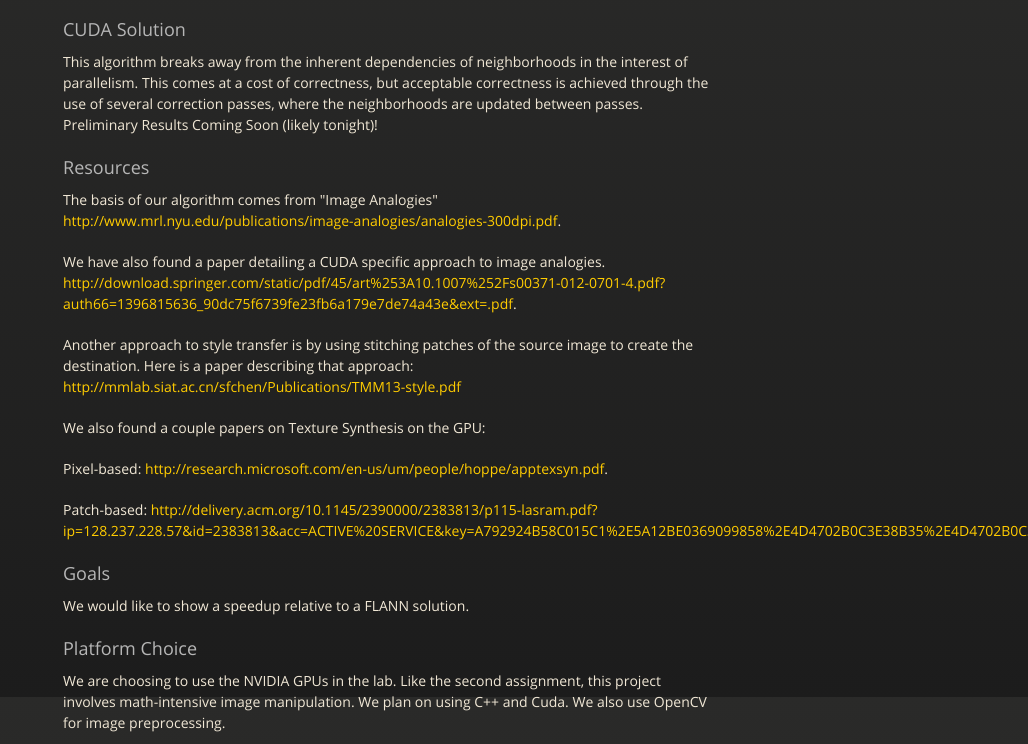
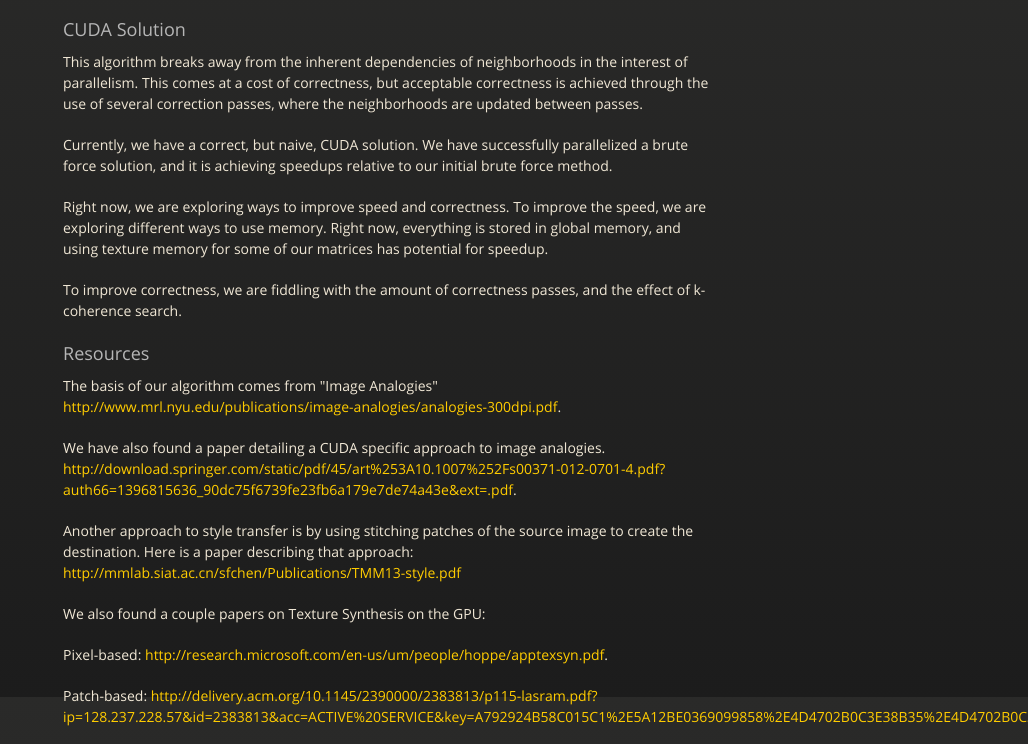
Before and after one commit to jaisrael-zz/ParallelStyleTransfer, a plain HTML site: page index.html in a window 1280 px wide. Shown: the part 5703-6447 px from the top of the page, without its empty margins (252-1280 px from the left). Drawn offline with nearby package versions, Linux system fonts and the light colour scheme.

Commit message:
Create gh-pages branch via GitHub

```diff
--- a/index.html
+++ b/index.html
@@ -126,8 +126,13 @@ This achieved much faster results, and we could start to run our algorithm on la
 <h3>
 <a name="cuda-solution" class="anchor" href="#cuda-solution"><span class="octicon octicon-link"></span></a>CUDA Solution</h3>
 
-<p>This algorithm breaks away from the inherent dependencies of neighborhoods in the interest of parallelism.  This comes at a cost of correctness, but acceptable correctness is achieved through the use of several correction passes, where the neighborhoods are updated between passes.
-Preliminary Results Coming Soon (likely tonight)!</p>
+<p>This algorithm breaks away from the inherent dependencies of neighborhoods in the interest of parallelism.  This comes at a cost of correctness, but acceptable correctness is achieved through the use of several correction passes, where the neighborhoods are updated between passes.</p>
+
+<p>Currently, we have a correct, but naive, CUDA solution.  We have successfully parallelized a brute force solution, and it is achieving speedups relative to our initial brute force method.</p>
+
+<p>Right now, we are exploring ways to improve speed and correctness.  To improve the speed, we are exploring different ways to use memory.  Right now, everything is stored in global memory, and using texture memory for some of our matrices has potential for speedup.</p>
+
+<p>To improve correctness, we are fiddling with the amount of correctness passes, and the effect of k-coherence search.</p>
 
 <h3>
 <a name="resources" class="anchor" href="#resources"><span class="octicon octicon-link"></span></a>Resources</h3>
```
Also changed, not shown: params.json (+1 -1 lines).
